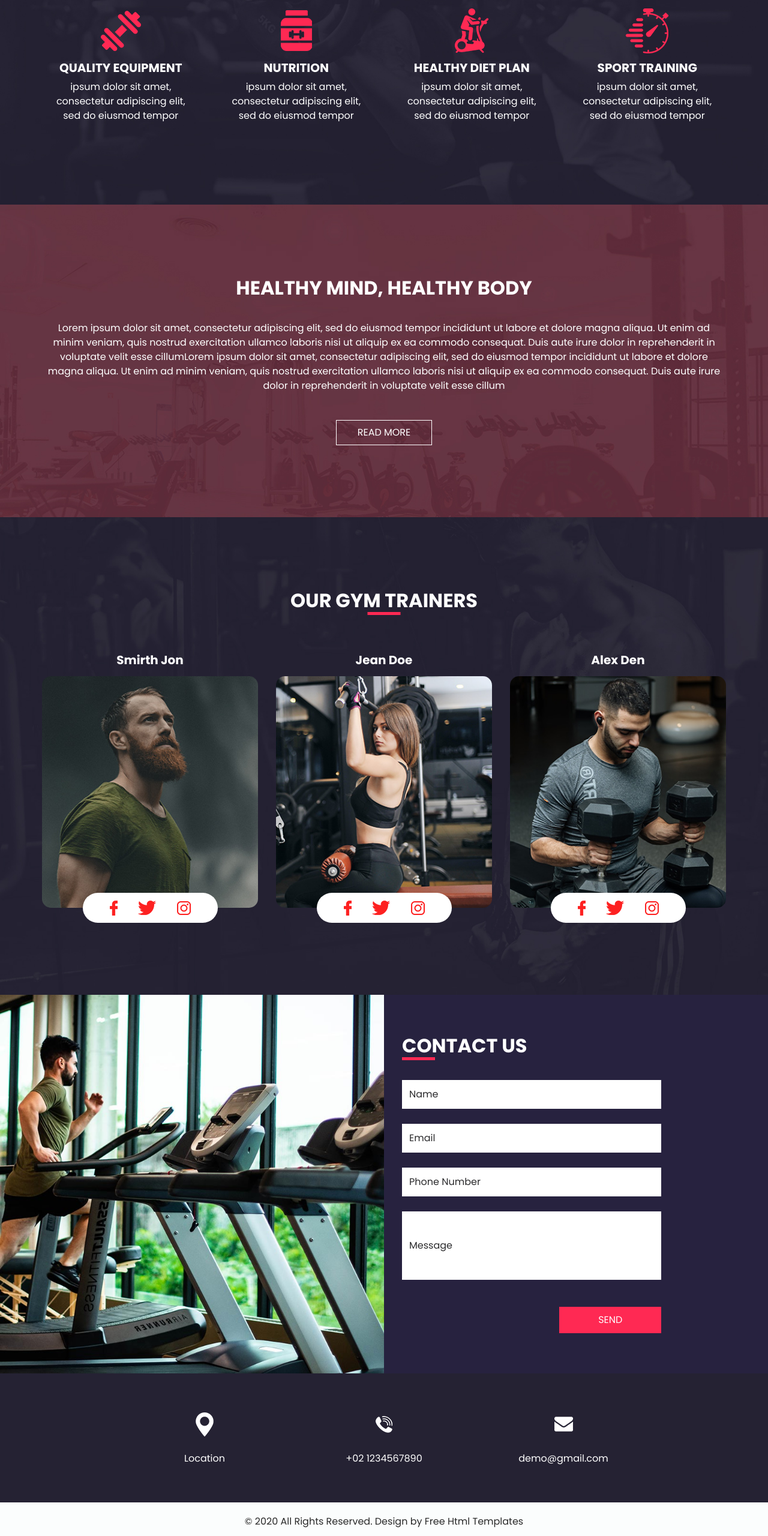
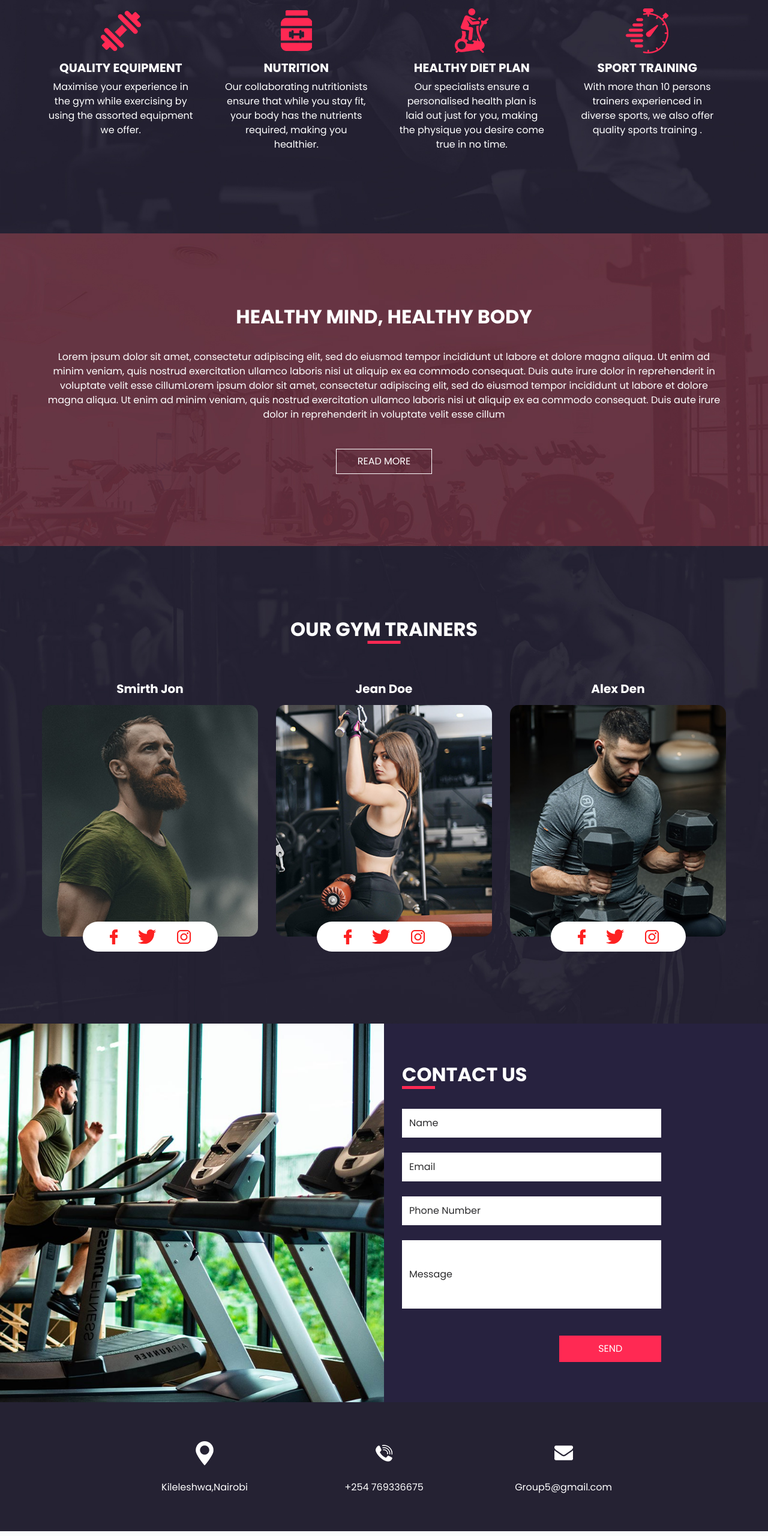
Before and after one commit to ek-dot/Group-5-Project, a plain HTML site: page index.html in a window 1280 px wide. Shown: the part 1020-3580 px from the top of the page at 60% size. Drawn offline with nearby package versions, Linux system fonts and the light colour scheme.

Commit message:
added in html

```diff
--- a/index.html
+++ b/index.html
@@ -186,7 +186,7 @@
 
   <!-- Us section -->
 
-  <section class="us_section layout_padding">
+ <section class="us_section layout_padding">
     <div class="container">
       <div class="heading_container">
         <h2>
@@ -206,7 +206,7 @@
                   QUALITY EQUIPMENT
                 </h5>
                 <p>
-                  ipsum dolor sit amet, consectetur adipiscing elit, sed do eiusmod tempor
+                  Maximise your experience in the gym while exercising by using the assorted equipment we offer.
                 </p>
               </div>
             </div>
@@ -221,7 +221,7 @@
                   NUTRITION
                 </h5>
                 <p>
-                  ipsum dolor sit amet, consectetur adipiscing elit, sed do eiusmod tempor
+                  Our collaborating nutritionists ensure that while you stay fit, your body has the nutrients required, making you healthier.
                 </p>
               </div>
             </div>
@@ -236,7 +236,8 @@
                   HEALTHY DIET PLAN
                 </h5>
                 <p>
-                  ipsum dolor sit amet, consectetur adipiscing elit, sed do eiusmod tempor
+                  Our specialists ensure a personalised health plan is laid out just for you,
+                  making the physique you desire come true in no time.
                 </p>
               </div>
             </div>
@@ -251,7 +252,8 @@
                   SPORT TRAINING
                 </h5>
                 <p>
-                  ipsum dolor sit amet, consectetur adipiscing elit, sed do eiusmod tempor
+                  With more than 10 persons trainers experienced in diverse sports,
+                  we also offer quality sports training .
                 </p>
               </div>
             </div>
@@ -432,7 +434,7 @@
             </div>
             <div class="detail-box">
               <p>
-                Location
+                Kileleshwa,Nairobi
               </p>
             </div>
           </div>
@@ -444,7 +446,7 @@
             </div>
             <div class="detail-box">
               <p>
-                +02 1234567890
+                +254 769336675
               </p>
             </div>
           </div>
@@ -456,7 +458,7 @@
             </div>
             <div class="detail-box">
               <p>
-                demo@gmail.com
+                Group5@gmail.com
               </p>
             </div>
           </div>
@@ -470,8 +472,8 @@
   <!-- footer section -->
   <footer class="container-fluid footer_section">
     <p>
-      &copy; 2020 All Rights Reserved. Design by
-      <a href="https://html.design/">Free Html Templates</a>
+      &copy; 2025 All Rights Reserved. Design by Emobilis Group 5
+      <a href="https://html.design/"></a>
     </p>
   </footer>
   <!-- footer section -->
```
